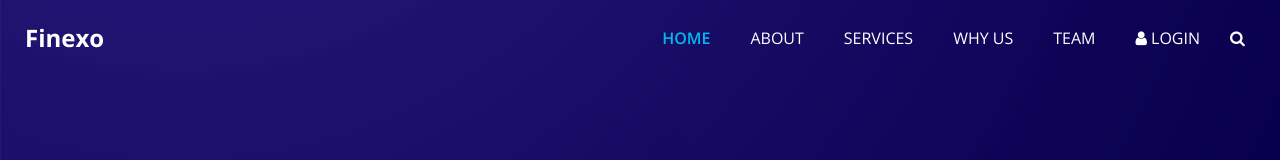
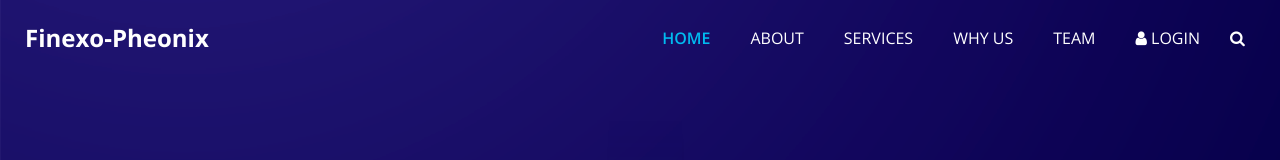
Before and after one commit to Gaurav1517/demo-project, a plain HTML site: page index.html in a window 1280 px wide. Shown: the top 160 px of the page. Drawn offline with nearby package versions, Linux system fonts and the light colour scheme; some packages are replaced by stand-ins of ours.

Commit message:
Update index.html

```diff
--- a/index.html
+++ b/index.html
@@ -50,7 +50,7 @@
         <nav class="navbar navbar-expand-lg custom_nav-container ">
           <a class="navbar-brand" href="index.html">
             <span>
-              Finexo
+              Finexo-Pheonix
             </span>
           </a>
 
```
